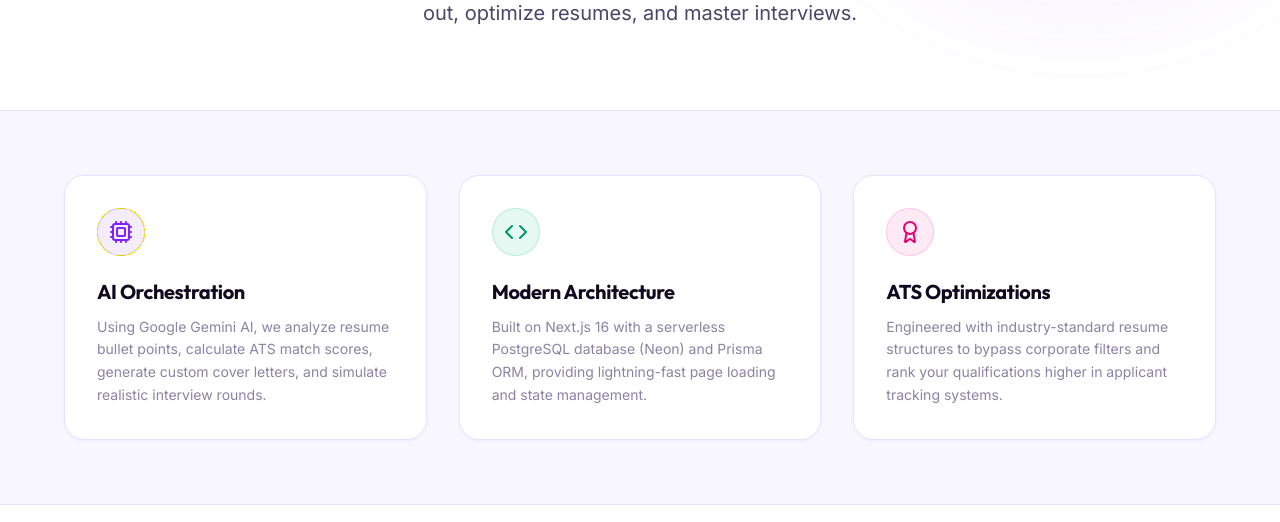
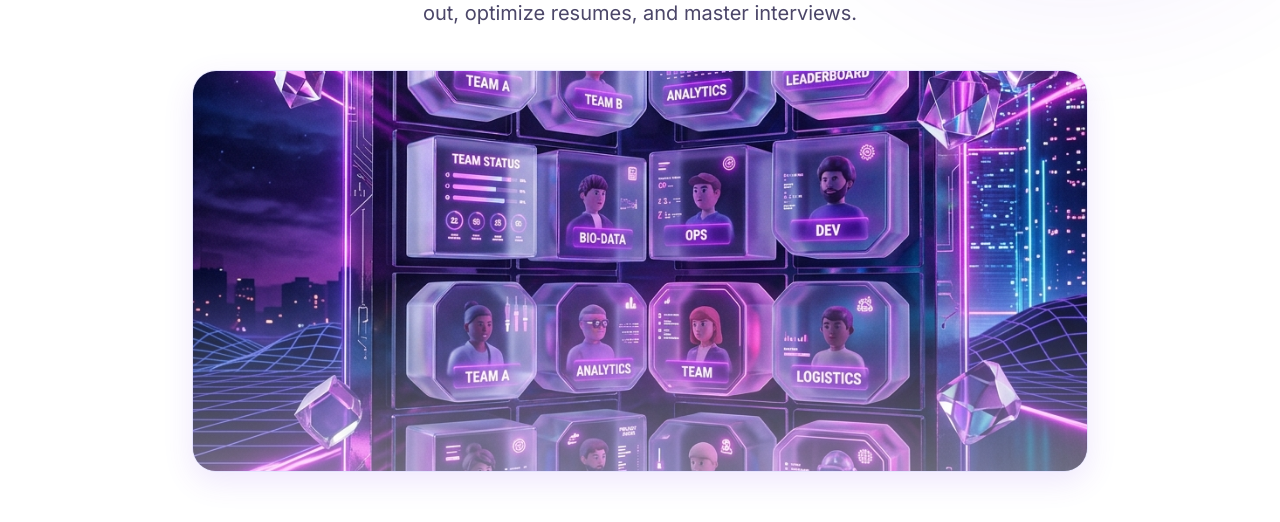
Before and after one commit to Dhruvil4625/VibeCareer-AI, a Next.js app: page /about in a window 1280 px wide. Shown: the part 377-899 px from the top of the page. Built offline with nearby package versions, Linux system fonts and the light colour scheme; no server answers.

Commit message:
feat(about): update app/about/page.tsx

```diff
--- a/app/about/page.tsx
+++ b/app/about/page.tsx
@@ -28,9 +28,24 @@ export default function AboutPage() {
             <h1 className="text-4xl md:text-5xl font-black mb-6 tracking-tight leading-tight" style={{ fontFamily: "Outfit, sans-serif", color: "var(--text-primary)" }}>
               Empowering Careers Through <span className="gradient-text">AI Innovation</span>
             </h1>
-            <p className="text-lg md:text-xl leading-relaxed max-w-2xl mx-auto" style={{ color: "var(--text-secondary)" }}>
+            <p className="text-lg md:text-xl leading-relaxed max-w-2xl mx-auto mb-10" style={{ color: "var(--text-secondary)" }}>
               VibeCareer AI is built to democratize professional advancement. We leverage advanced large language models to help job seekers stand out, optimize resumes, and master interviews.
             </p>
+
+            {/* Hero Image */}
+            <motion.div
+              initial={{ opacity: 0, y: 30 }}
+              animate={{ opacity: 1, y: 0 }}
+              transition={{ duration: 0.8, delay: 0.2 }}
+              className="relative max-w-4xl mx-auto rounded-3xl overflow-hidden border border-[var(--border-default)] shadow-[var(--shadow-lg)] group"
+            >
+              <div className="absolute inset-0 bg-gradient-to-t from-[var(--bg-base)] via-transparent to-transparent z-10 opacity-40" />
+              <img
+                src="/images/about_hero.png"
+                alt="About VibeCareer AI"
+                className="w-full h-[260px] md:h-[400px] object-cover transition-transform duration-700 group-hover:scale-103"
+              />
+            </motion.div>
           </motion.div>
         </div>
 
```
